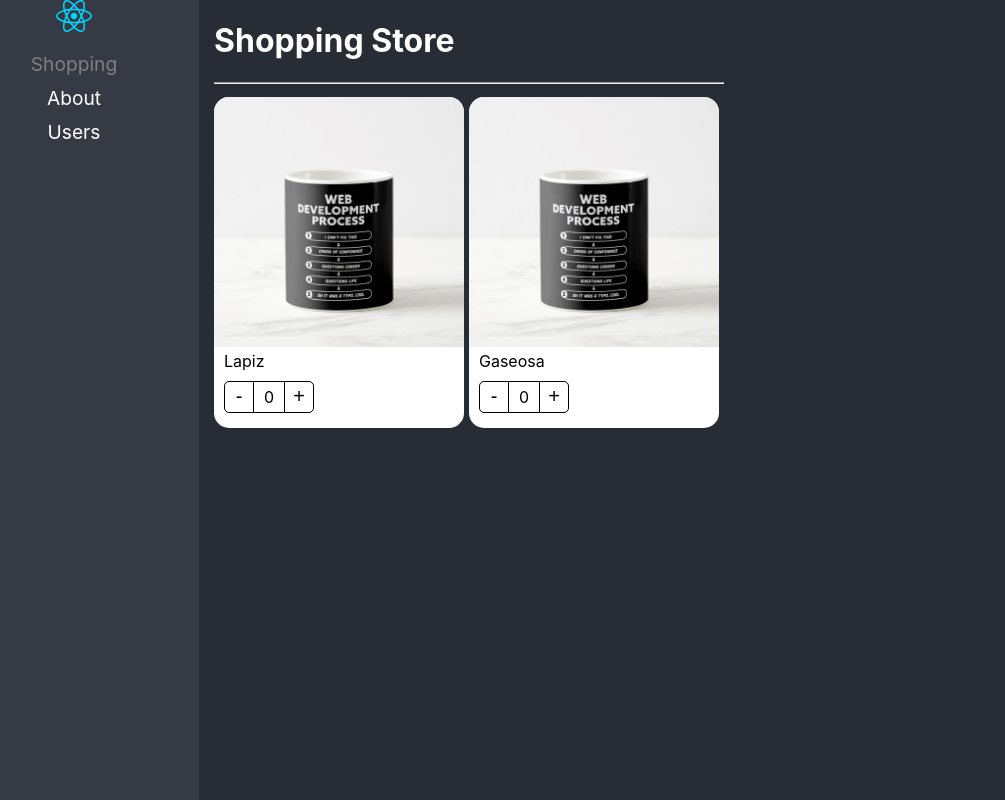
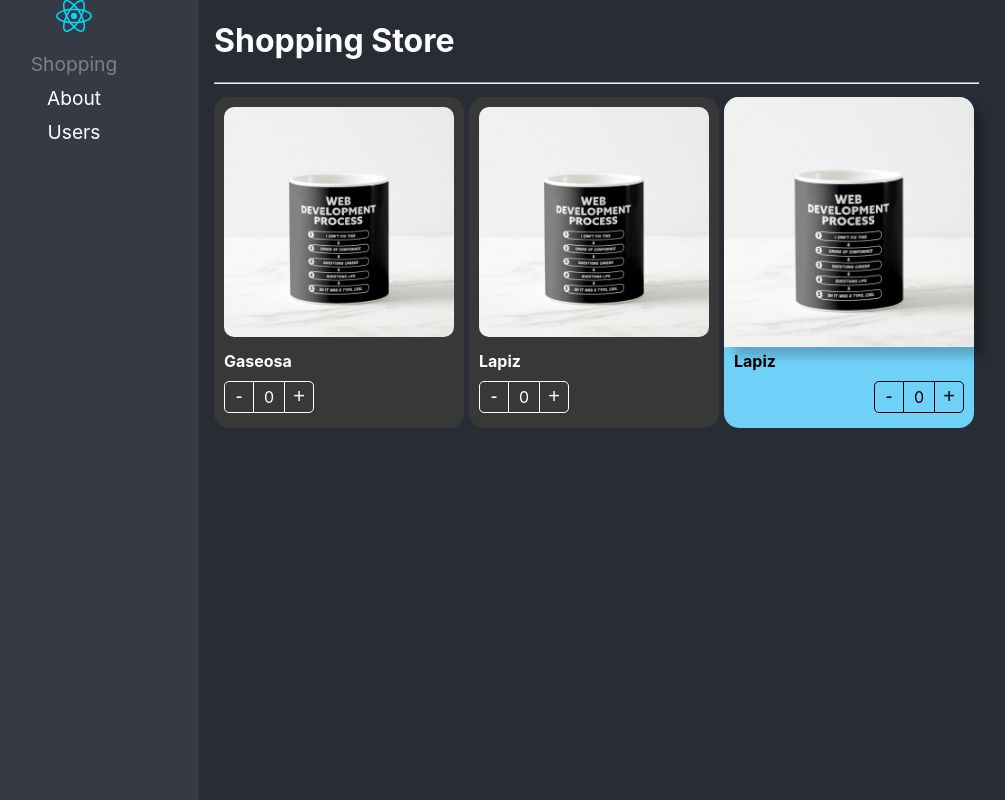
Before and after one commit to OscarAristizabalDev/ReactPROApp, a React (Vite) app: page / in a window 1280 px wide. Shown: the whole page, without its empty margins (51-1056 px from the left). Built offline with nearby package versions, Linux system fonts and the light colour scheme.

Commit message:
Component extend styles pattern has been implemented

```diff
--- a/src/02-component-patterns/components/ProductButtons.tsx
+++ b/src/02-component-patterns/components/ProductButtons.tsx
@@ -1,14 +1,19 @@
 import { useContext } from "react";
 import { ProductContext } from "./ProductCard";
 
+import { ProductButtonsProps } from "../interfaces/interfaces";
+
 import styles from "../styles/styles.module.css"
 
-export const ProductButtons = () => {
+export const ProductButtons = ({ className, style }: ProductButtonsProps) => {
 
     const { increaseBy, counter } = useContext(ProductContext);
 
     return (
-        <div className={styles.buttonsContainer}>
+        <div
+            className={`${styles.buttonsContainer} ${className}`}
+            style={style}
+        >
             <button
                 className={styles.buttonMinus}
                 onClick={() => increaseBy(-1)}>-</button>
--- a/src/02-component-patterns/components/ProductCard.tsx
+++ b/src/02-component-patterns/components/ProductCard.tsx
@@ -11,14 +11,17 @@
 export const ProductContext = createContext({} as ProductContextProps);
 const { Provider } = ProductContext;
 
-export const ProductCard = ({ children, product }: ProductCardProps) => {
+export const ProductCard = ({ children, product, className, style }: ProductCardProps) => {
 
     const { counter, increaseBy } = useProduct();
 
     return (
         <Provider value={{ counter, increaseBy, product }}>
 
-            <div className={styles.productCard}>
+            <div
+                className={`${styles.productCard} ${className}`}
+                style={style}
+            >
                 {children}
             </div>
         </Provider>
--- a/src/02-component-patterns/components/ProductImage.tsx
+++ b/src/02-component-patterns/components/ProductImage.tsx
@@ -2,10 +2,12 @@
 
 import { ProductContext } from "./ProductCard";
 
+import { ProductImageProps } from "../interfaces/interfaces";
+
 import styles from "../styles/styles.module.css"
 import noImage from "../assets/no-image.jpg"
 
-export const ProductImage = ({ img = '' }) => {
+export const ProductImage = ({ img, className, style }: ProductImageProps) => {
 
     const { product } = useContext(ProductContext);
     let imgToShow: string;
@@ -21,6 +23,10 @@
 
 
     return (
-        <img className={styles.productImg} src={imgToShow} alt="Product Image" />
+        <img
+            className={`${styles.productImg} ${className}`}
+            style={style}
+            src={imgToShow} alt="Product Image"
+        />
     )
 }
--- a/src/02-component-patterns/components/ProductTitle.tsx
+++ b/src/02-component-patterns/components/ProductTitle.tsx
@@ -2,13 +2,20 @@
 
 import { ProductContext } from "./ProductCard";
 
+import { ProductTitleProps } from "../interfaces/interfaces";
+
 import styles from "../styles/styles.module.css"
 
-export const ProductTitle = ({ title }: { title?: string }) => {
+export const ProductTitle = ({ title, className, style }: ProductTitleProps) => {
 
     const { product } = useContext(ProductContext);
 
     return (
-        <span className={styles.productDescription}>{title ? title : product.title }</span>
+        <span
+            className={`${styles.productDescription} ${className}`}
+            style={style}
+        >
+            {title ? title : product.title}
+        </span>
     )
 }
--- a/src/02-component-patterns/pages/ShoppingPage.tsx
+++ b/src/02-component-patterns/pages/ShoppingPage.tsx
@@ -1,4 +1,5 @@
 import { ProductButtons, ProductCard, ProductImage, ProductTitle } from "../components"
+import '../styles/custom-styles.css'
 
 
 const product = {
@@ -17,16 +18,34 @@
                 flexDirection: "row",
                 flexWrap: "wrap"
             }}>
-                <ProductCard product={product}>
-                    <ProductImage />
-                    <ProductTitle />
-                    <ProductButtons />
+                <ProductCard product={product} className="bg-dark text-white">
+                    <ProductCard.Image className="custom-image" />
+                    <ProductCard.Title title="Gaseosa" className="text-bold" />
+                    <ProductCard.Buttons className="custom-buttons" />
                 </ProductCard>
 
-                <ProductCard product={product}>
-                    <ProductCard.Image />
-                    <ProductCard.Title title="Gaseosa" />
-                    <ProductCard.Buttons />
+                <ProductCard product={product} className="bg-dark text-white">
+                    <ProductImage className="custom-image" />
+                    <ProductTitle className="text-bold" />
+                    <ProductButtons className="custom-buttons" />
+                </ProductCard>
+
+                <ProductCard
+                    product={product}
+                    style={{
+                        backgroundColor: "#70D1F8"
+                    }}
+                >
+                    <ProductImage style={{
+                        boxShadow: '10px 10px 10px rgba(0, 0, 0, 0.2)'
+                    }}/>
+                    <ProductTitle style={{
+                        fontWeight: 'bold'
+                    }}/>
+                    <ProductButtons style={{
+                        display: "flex",
+                        justifyContent: 'end'
+                    }}/>
                 </ProductCard>
             </div>
         </div>
--- /dev/null
+++ b/src/02-component-patterns/styles/custom-styles.css
@@ -0,0 +1,22 @@
+.bg-dark {
+    background-color: rgb(56, 56, 56);
+}
+
+.text-white {
+    color: white;
+}
+
+.text-bold {
+    font-weight: bold;
+}
+
+.custom-image {
+    border-radius: 20px;
+    padding: 10px;
+    width: calc(100% - 20px);
+}
+
+.custom-buttons button, .custom-buttons div {
+    border-color: white;
+    color: white;
+}
```
Also changed, not shown: src/02-component-patterns/interfaces/interfaces.ts (+26 -7 lines).
